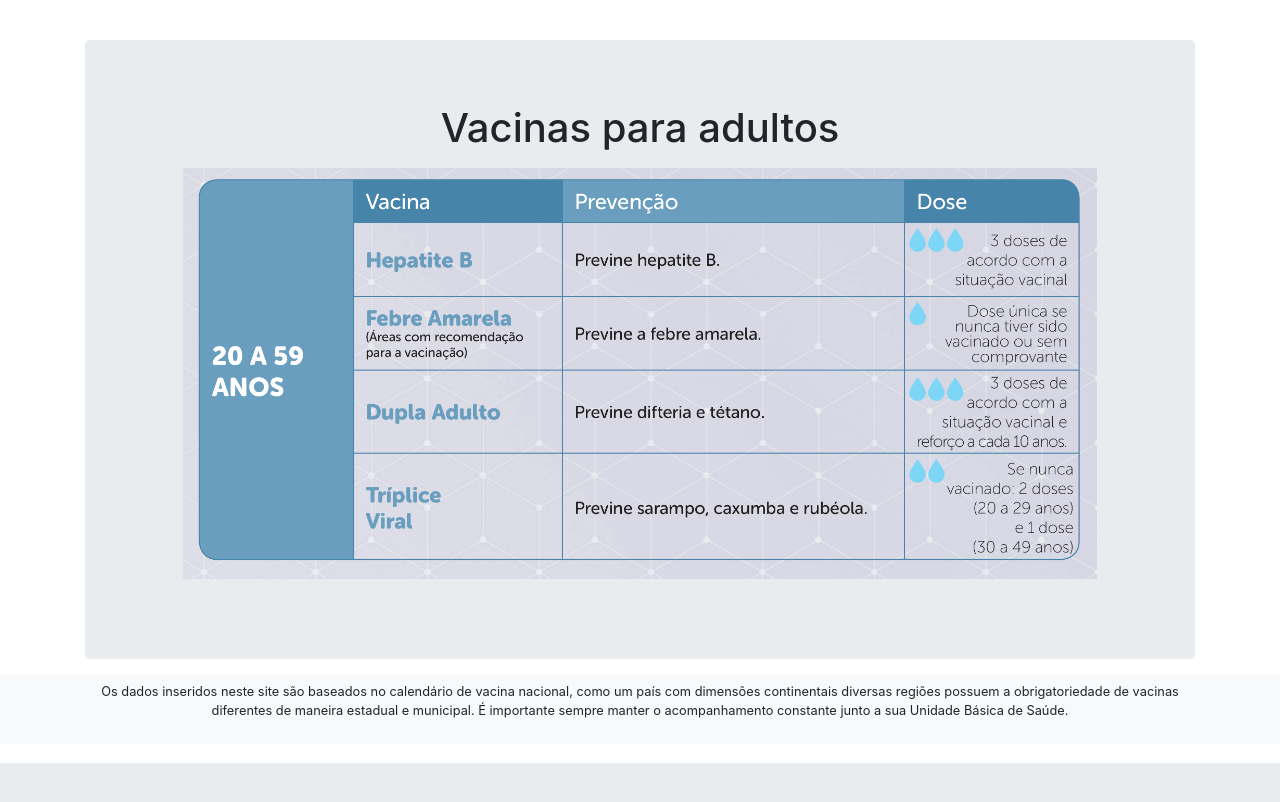
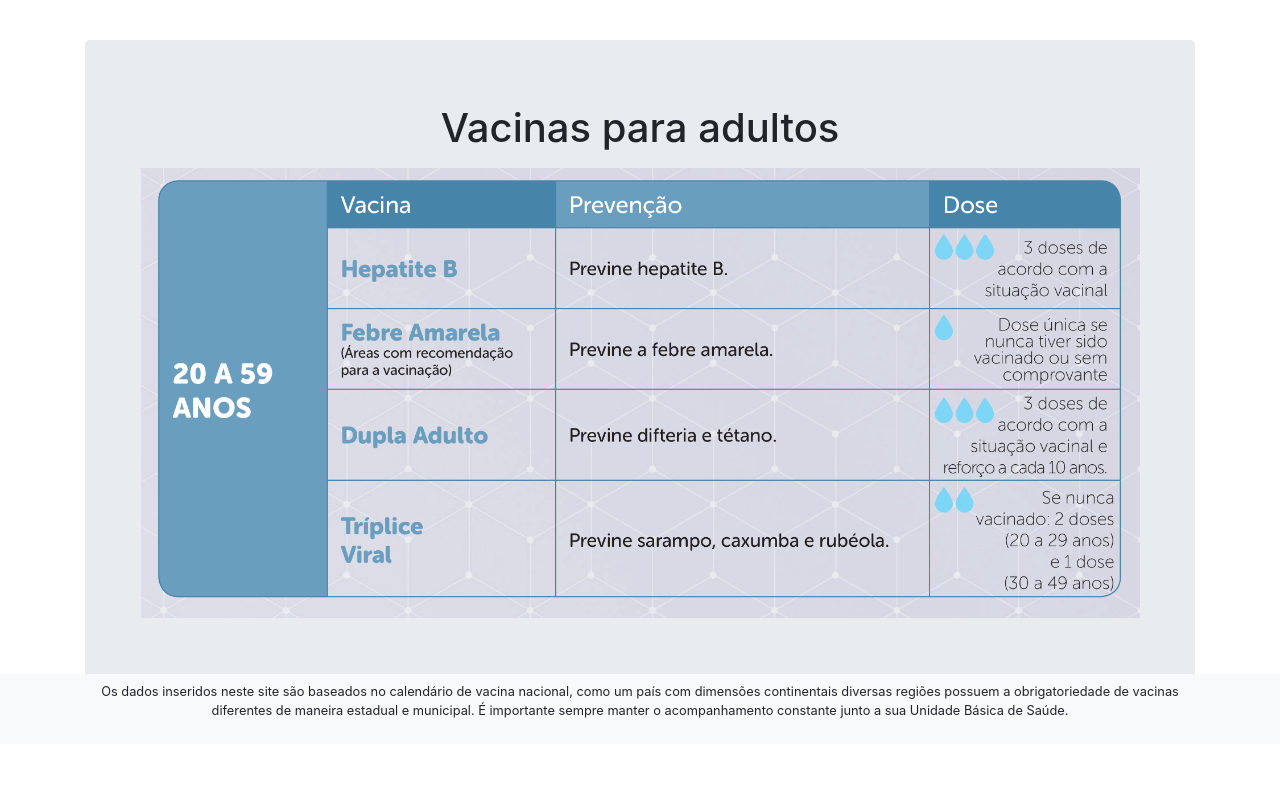
Before and after one commit to univesp-projeto-integrador-3/info_vacinas, a Flask app: page /adultos in a window 1280 px wide. Shown: the part 56-858 px from the top of the page. Before the commit the page ends 819 px from the top, so only its background shows below. Run offline with Flask 2, Linux system fonts and the light colour scheme; parts of the project's set-up code (start-up, migrations or seed data) failed here and were passed over; some libraries are stand-ins or nearby versions.

Commit message:
Altera tamanho da imagem

```diff
--- a/project/client/templates/calendario/adultos.html
+++ b/project/client/templates/calendario/adultos.html
@@ -1,16 +1,17 @@
 {% extends "_base.html" %} {% block content %}
 
-<section class="jumbotron text-center">
-    <div class="container">
+<section class="jumbotron text-center mx-0 px-0">
+    <!--<div class="container">-->
+    <div class="mx-0">
         <h1 class="jumbotron-heading">
             {% if is_gestante is defined and is_gestante == '1' %} Vacinas para adultas gestantes {% else %} Vacinas para adultos {% endif %}
         </h1>
         <p class="lead text-muted"></p>
 
         {% if is_gestante is defined and is_gestante == '1' %}
-        <p>
-            <img src="{{url_for('static', filename='img/gestantes.png')}}" width="90%">
-        </p>
+        <!--<p>-->
+            <img src="{{url_for('static', filename='img/gestantes.png')}}" class="rounded" width="100%">
+        <!--</p>-->
         {% endif %}
 
         <p>
```
